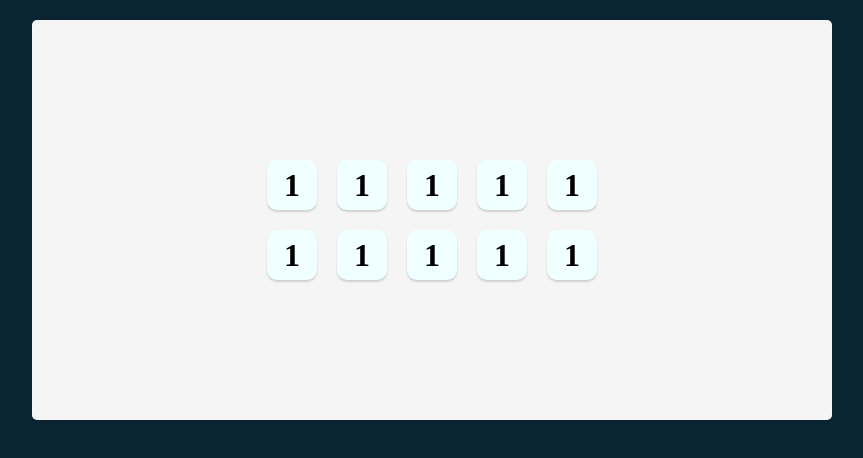
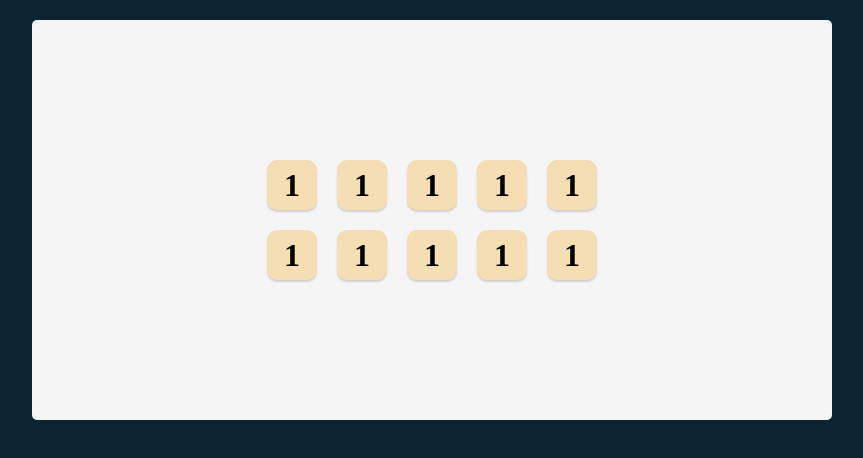
Before and after one commit to Katiasun/Tenzies-Game, a React (Create React App) app: page / in a window 1280 px wide. Shown: the top 458 px of the page, without its empty margins (208-1071 px from the left). Built offline with nearby package versions, Linux system fonts and the light colour scheme.

Commit message:
add background-color

```diff
--- a/src/index.css
+++ b/src/index.css
@@ -35,6 +35,8 @@ main {
   justify-content: center;
   align-items: center;
   background-color: azure;
+  cursor: pointer;
+  background-color: wheat;
 }
 .die-num {
   font-size: 2rem;
```
